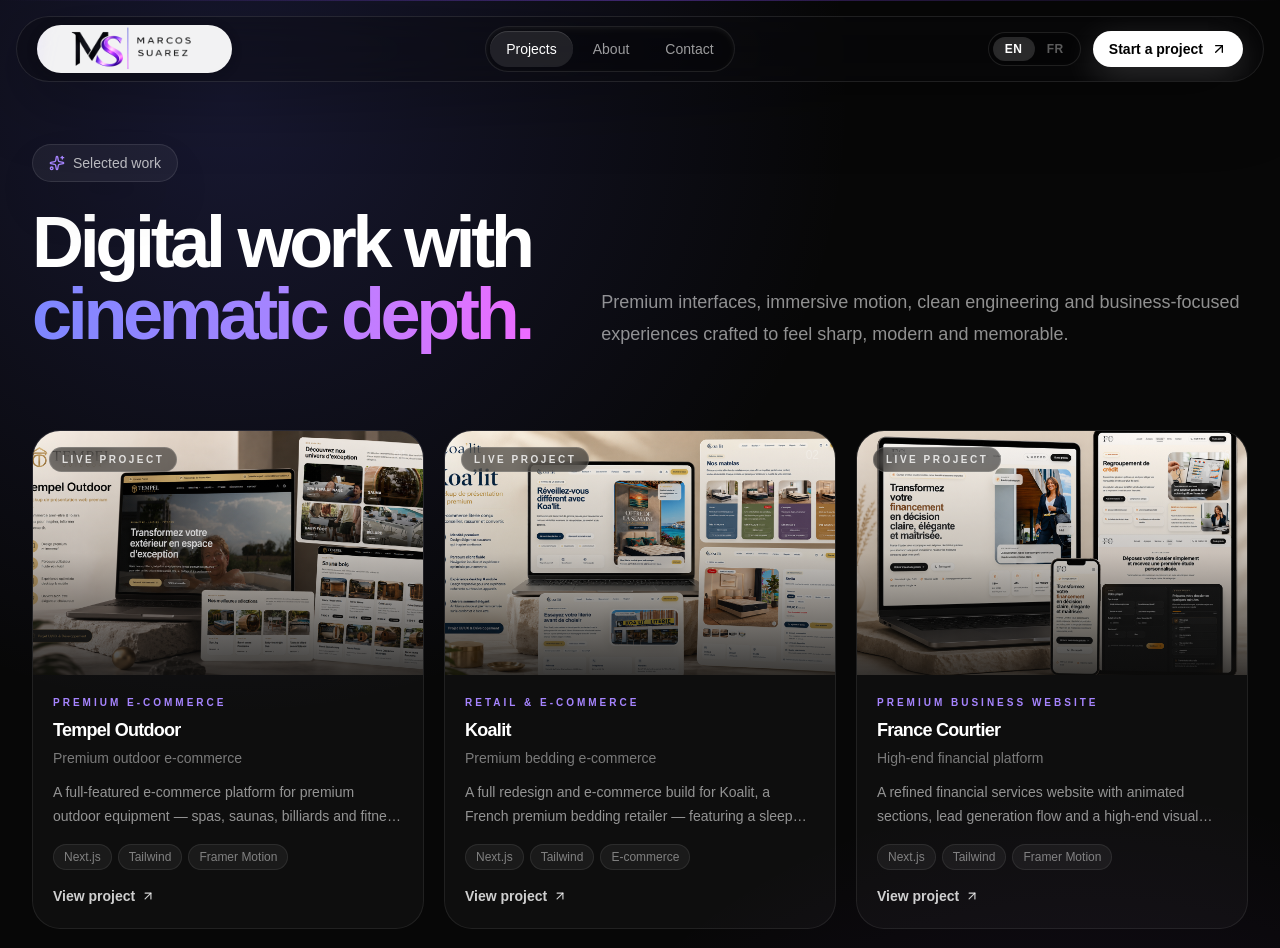
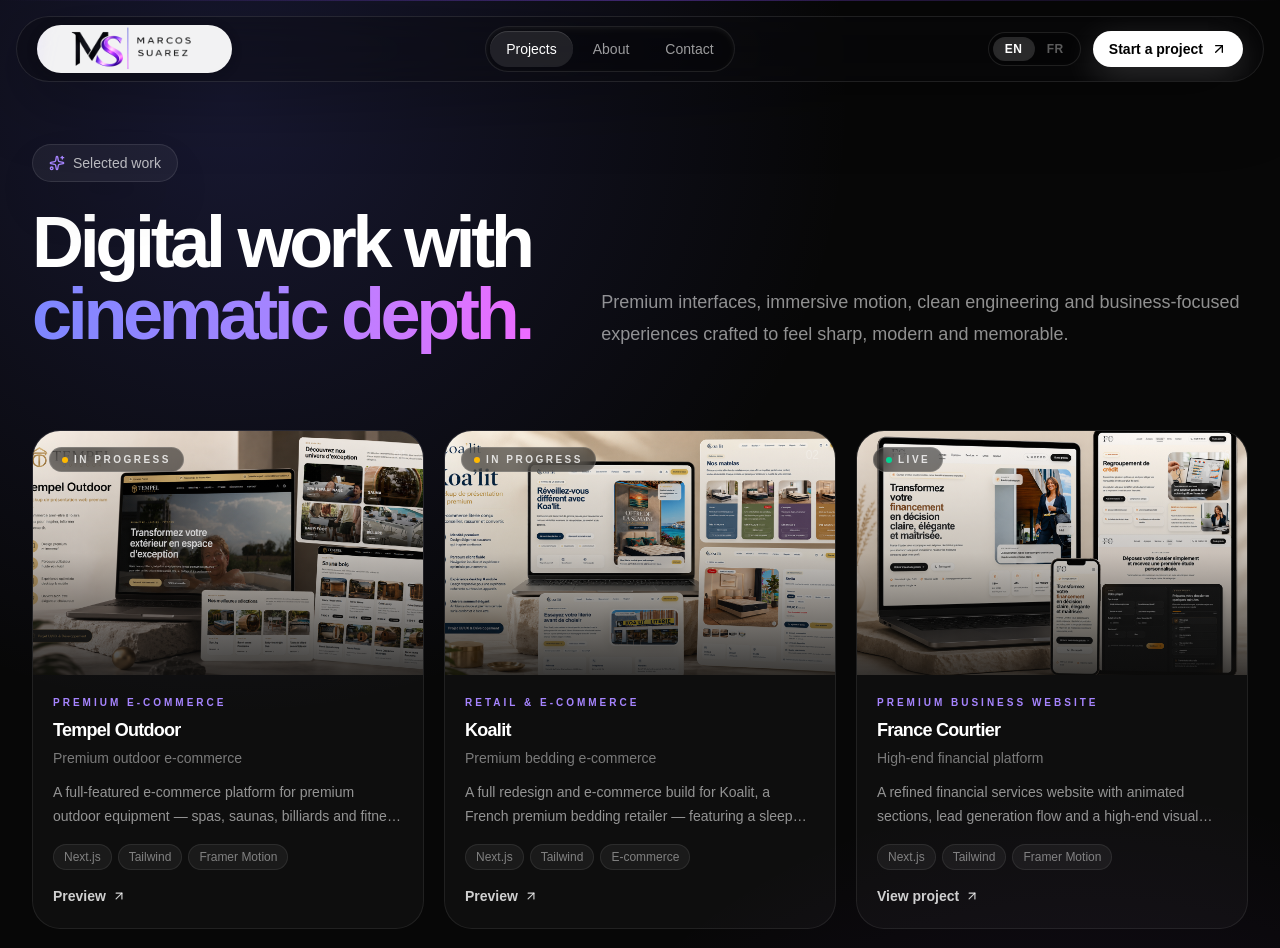
Before and after one commit to markyuna/portfolio-dev, a Next.js app: page /projects in a window 1280 px wide. Shown: the top 948 px of the page. Built offline with nearby package versions, Linux system fonts and the light colour scheme.

Commit message:
feat: add dynamic project status badges
Add status field ("En ligne" | "En cours") to Project, driving a
color-coded badge (green/amber) and CTA text (view / preview / coming
soon) in ProjectsSection, with EN/FR translation variants.

```diff
--- a/src/components/sections/ProjectsSection.tsx
+++ b/src/components/sections/ProjectsSection.tsx
@@ -48,7 +48,11 @@
 
         {/* Compact grid */}
         <div className="grid gap-5 sm:grid-cols-2 lg:grid-cols-3">
-          {projects.map((project, index) => (
+          {projects.map((project, index) => {
+            const isLive = project.status === "En ligne";
+            const statusLabel = isLive ? p.statusLive : p.statusInProgress;
+
+            return (
               <motion.article
                 key={project.title}
                 initial={{ opacity: 0, y: 40, filter: "blur(14px)" }}
@@ -72,9 +76,14 @@
                   />
                   <div className="absolute inset-0 bg-gradient-to-t from-[#0a0a0a]/80 via-[#0a0a0a]/20 to-transparent" />
 
-                {/* Live badge */}
-                <div className="absolute left-4 top-4 rounded-full border border-white/15 bg-black/50 px-3 py-1 text-[10px] font-semibold uppercase tracking-[0.25em] text-white/80 backdrop-blur">
-                  {p.liveBadge}
+                  {/* Status badge */}
+                  <div className="absolute left-4 top-4 flex items-center gap-1.5 rounded-full border border-white/15 bg-black/50 px-3 py-1 text-[10px] font-semibold uppercase tracking-[0.25em] text-white/80 backdrop-blur">
+                    <span
+                      className={`h-1.5 w-1.5 rounded-full ${
+                        isLive ? "bg-emerald-400" : "bg-amber-400"
+                      }`}
+                    />
+                    {statusLabel}
                   </div>
 
                   {/* Number */}
@@ -111,18 +120,28 @@
                     ))}
                   </div>
 
+                  {isLive || project.url ? (
                     <a
                       href={project.url}
                       target="_blank"
                       rel="noreferrer"
                       className="mt-4 inline-flex w-fit items-center gap-1.5 text-sm font-semibold text-white/80 transition duration-300 group-hover:text-violet-400"
                     >
-                  {p.cta}
+                      {isLive ? p.cta : p.ctaPreview}
                       <ArrowUpRight className="h-3.5 w-3.5 transition duration-300 group-hover:-translate-y-0.5 group-hover:translate-x-0.5" />
                     </a>
+                  ) : (
+                    <span
+                      aria-disabled="true"
+                      className="mt-4 inline-flex w-fit cursor-not-allowed items-center gap-1.5 text-sm font-semibold text-white/30"
+                    >
+                      {p.ctaComingSoon}
+                    </span>
+                  )}
                 </div>
               </motion.article>
-          ))}
+            );
+          })}
         </div>
       </div>
     </section>
--- a/src/data/projects.ts
+++ b/src/data/projects.ts
@@ -1,4 +1,6 @@
 import { Locale } from "@/lib/translations";
+
+export type ProjectStatus = "En ligne" | "En cours";
 
 export type Project = {
   title: string;
@@ -8,6 +10,7 @@
   image: string;
   tags: string[];
   url: string;
+  status: ProjectStatus;
   metrics: Record<Locale, string[]>;
 };
 
@@ -23,6 +26,7 @@
     image: "/images/projects/tempel-outdoor.png",
     tags: ["Next.js", "Tailwind", "Framer Motion", "E-commerce"],
     url: "https://tempel-outdoor.vercel.app",
+    status: "En cours",
     metrics: {
       en: ["Full e-commerce catalog", "Bilingual FR / EN", "Premium brand direction"],
       fr: ["Catalogue e-commerce complet", "Bilingue FR / EN", "Direction de marque premium"],
@@ -39,6 +43,7 @@
     image: "/images/projects/koalit.png",
     tags: ["Next.js", "Tailwind", "E-commerce", "SEO"],
     url: "https://koalit-refonte.vercel.app",
+    status: "En cours",
     metrics: {
       en: ["Sleep diagnostic quiz", "Full shop catalog", "SEO-optimized content"],
       fr: ["Quiz diagnostic sommeil", "Catalogue boutique complet", "Contenu optimise SEO"],
@@ -55,6 +60,7 @@
     image: "/images/projects/france-courtier.png",
     tags: ["Next.js", "Tailwind", "Framer Motion", "Supabase"],
     url: "https://francecourtier-site.vercel.app",
+    status: "En ligne",
     metrics: {
       en: ["Lead generation flow", "Premium UI system", "Admin-ready backend"],
       fr: ["Parcours de generation de leads", "Systeme UI premium", "Backend admin-ready"],
@@ -71,6 +77,7 @@
     image: "/images/projects/dnd-conseil.png",
     tags: ["Next.js", "Tailwind", "Framer Motion", "Supabase"],
     url: "https://dnd-conseils.vercel.app/",
+    status: "En ligne",
     metrics: {
       en: ["Quote request flow", "Premium service positioning", "Admin lead management"],
       fr: ["Parcours de demande de devis", "Positionnement service premium", "Gestion admin des leads"],
@@ -87,6 +94,7 @@
     image: "/images/projects/marcos-papermache.png",
     tags: ["Next.js", "AI", "Supabase", "Vercel"],
     url: "https://www.marcospapermache.com",
+    status: "En ligne",
     metrics: {
       en: ["AI creation journey", "Multilingual content", "Premium art direction"],
       fr: ["Parcours de creation IA", "Contenu multilingue", "Direction artistique premium"],
@@ -103,6 +111,7 @@
     image: "/images/projects/quizmify.png",
     tags: ["React", "Next.js", "UI Design"],
     url: "https://quizmify-two.vercel.app/",
+    status: "En ligne",
     metrics: {
       en: ["Interactive UI", "Clean game logic", "Responsive experience"],
       fr: ["UI interactive", "Logique de jeu propre", "Experience responsive"],
--- a/src/lib/translations.ts
+++ b/src/lib/translations.ts
@@ -71,8 +71,11 @@
       h2highlight: "cinematic depth.",
       description:
         "Premium interfaces, immersive motion, clean engineering and business-focused experiences crafted to feel sharp, modern and memorable.",
-      liveBadge: "Live project",
+      statusLive: "Live",
+      statusInProgress: "In progress",
       cta: "View project",
+      ctaPreview: "Preview",
+      ctaComingSoon: "Coming soon",
     },
     contactPage: {
       badge: "Contact",
@@ -223,8 +226,11 @@
       h2highlight: "une profondeur cinématique.",
       description:
         "Interfaces premium, motion immersif, ingénierie propre et expériences orientées business — conçus pour être nets, modernes et mémorables.",
-      liveBadge: "Projet en ligne",
+      statusLive: "En ligne",
+      statusInProgress: "En cours",
       cta: "Voir le projet",
+      ctaPreview: "Aperçu",
+      ctaComingSoon: "Bientôt disponible",
     },
     contactPage: {
       badge: "Contact",
```
Lines whose indentation alone changed are shown as unchanged.
